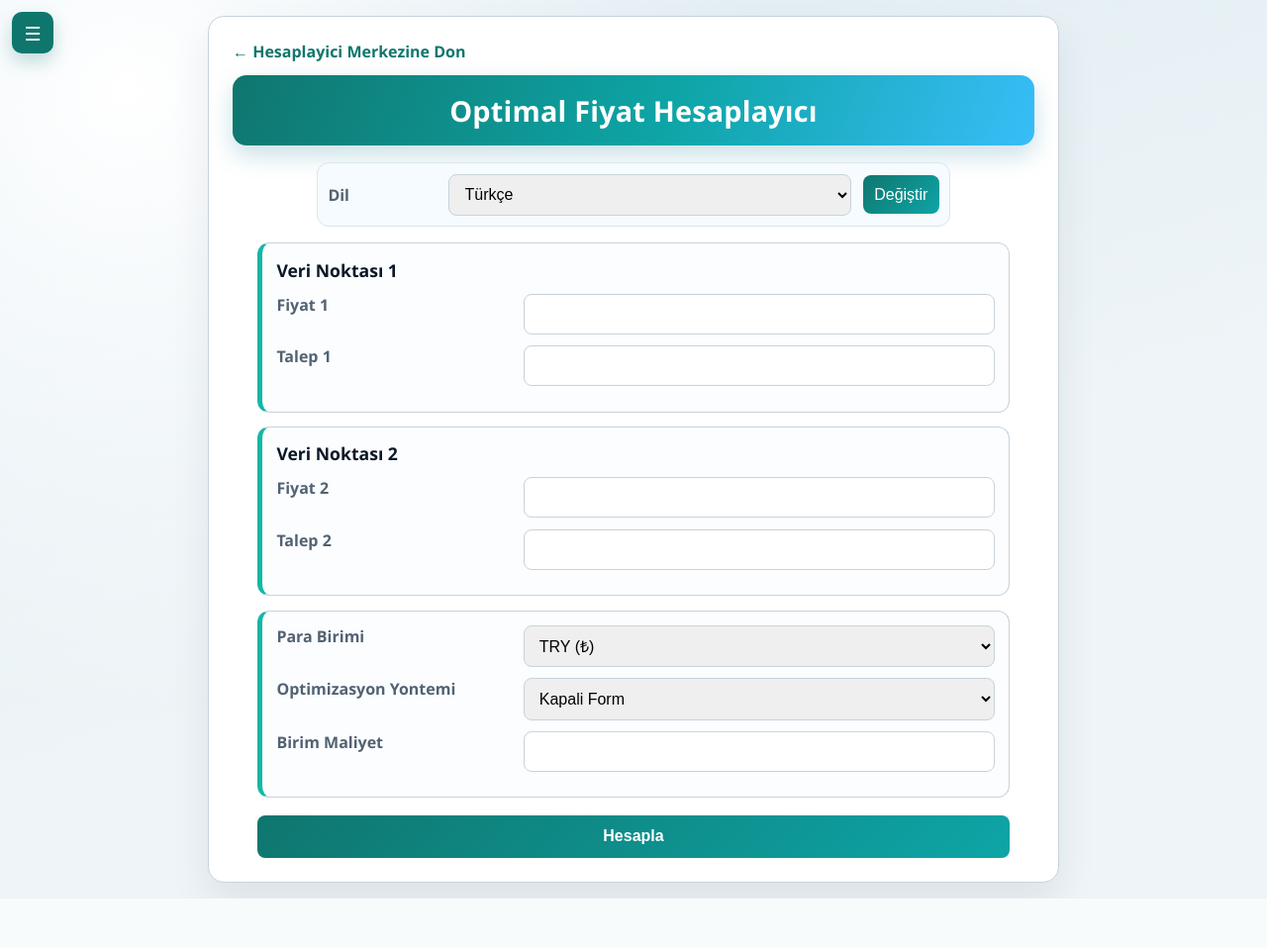
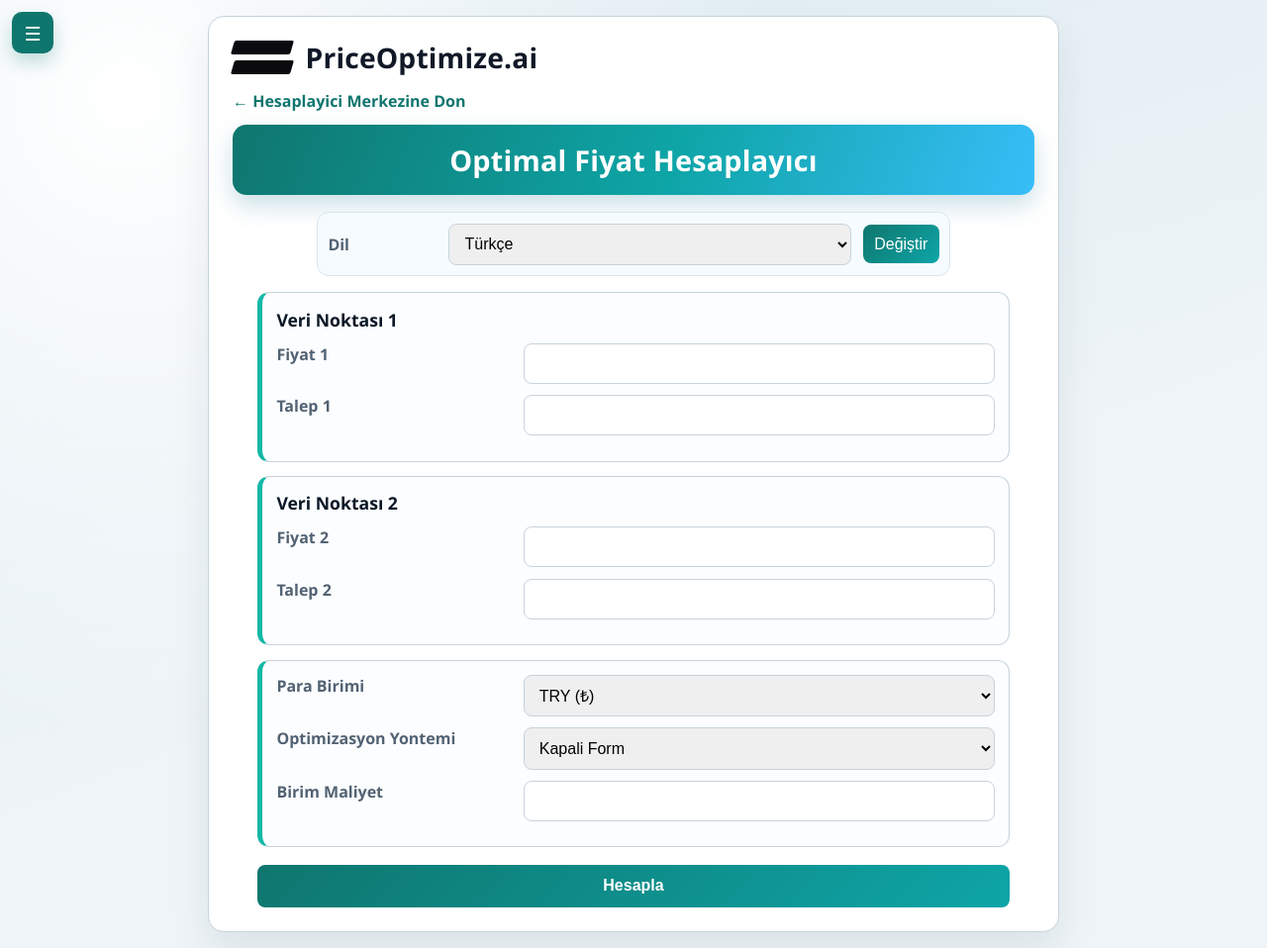
Before and after one commit to ertanatalar/priceoptimize, a Django app: page /price-demand/ in a window 1280 px wide. Shown: the whole page at 99% size. Before the commit the page ends 908 px from the top, so only its background shows below. Run offline with Django 5.2, Linux system fonts and the light colour scheme.

Commit message:
Add PriceOptimize brand logo and title to top of all pages

```diff
--- a/templates/core/home.html
+++ b/templates/core/home.html
@@ -46,6 +46,31 @@
       color: #fff;
       text-align: center;
       box-shadow: 0 10px 24px rgba(14, 116, 144, 0.22);
+    }
+    .brand {
+      display: flex;
+      align-items: center;
+      gap: 0.85rem;
+      margin-bottom: 1rem;
+    }
+    .brand-mark {
+      width: 60px;
+      display: grid;
+      gap: 6px;
+    }
+    .brand-mark span {
+      display: block;
+      height: 14px;
+      background: #0b0b0f;
+      border-radius: 2px;
+      transform: skewX(-16deg);
+    }
+    .brand-text {
+      font-size: clamp(1.2rem, 2.2vw, 1.9rem);
+      font-weight: 800;
+      letter-spacing: 0.2px;
+      color: #111827;
+      line-height: 1;
     }
     h1 { margin: 0; font-size: clamp(1.35rem, 2.4vw, 1.8rem); letter-spacing: .2px; }
     h2 { margin: 0 0 .75rem; font-size: 1.1rem; }
@@ -165,6 +190,10 @@
 
   <main class="page">
     <section class="card">
+      <div class="brand">
+        <div class="brand-mark" aria-hidden="true"><span></span><span></span></div>
+        <div class="brand-text">PriceOptimize.ai</div>
+      </div>
       <p style="margin-top:0;margin-bottom:.8rem;"><a href="/" style="color:#0f766e;font-weight:700;text-decoration:none;">&larr; Hesaplayici Merkezine Don</a></p>
       <header class="topbar">
         <h1>{{ labels.page_title }}</h1>
```
Also changed, not shown: templates/core/portal.html (+30 -0 lines).
